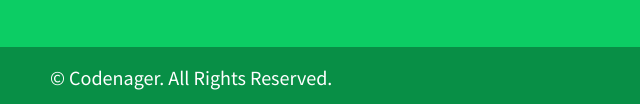
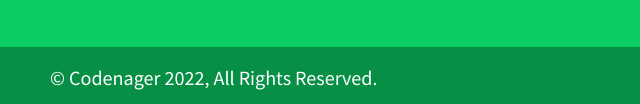
Before and after one commit to Codenager/Codenager-Web, a plain HTML site: page index.html in a window 1280 px wide. Shown: the part 1329-1433 px from the top of the page, 0-640 px from the left. Drawn offline with nearby package versions, Linux system fonts and the light colour scheme.

Commit message:
저작권 관련 내용 수정.

```diff
--- a/index.html
+++ b/index.html
@@ -115,7 +115,7 @@
                 <a class="nav-link" href="#service">서비스</a>
             </div>
         </div>
-        <div class="copyright">© Codenager. All Rights Reserved.</div>
+        <div class="copyright">© Codenager 2022, All Rights Reserved.</div>
     </footer>
     <script src="src/js/href.js"></script>
 </body>
```
